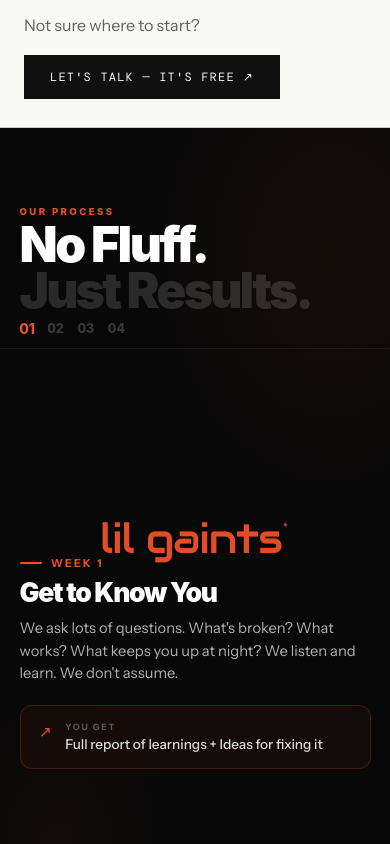
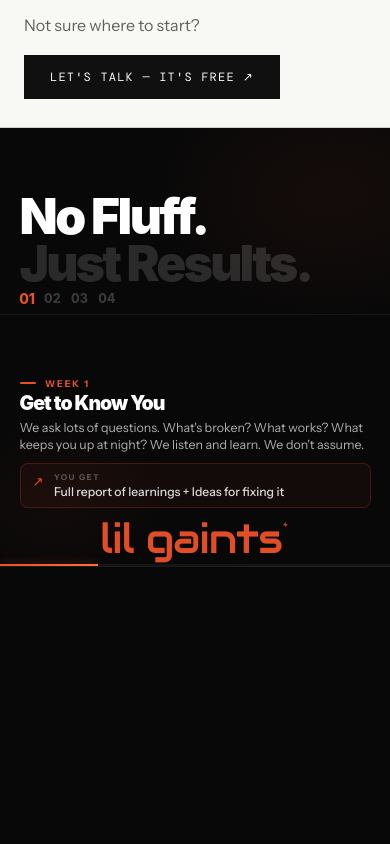
Before and after one commit to saadhan-p/Raikon, a Next.js app: page / in a window 390 px wide. Shown: the part 2660-3504 px from the top of the page. Built offline with nearby package versions, Linux system fonts and the light colour scheme; a web font is replaced by a local one.

Commit message:
fix(mobile): fit our process section to half screen height, remove eyebrow and extra space

```diff
--- a/src/components/HowWeWork.module.css
+++ b/src/components/HowWeWork.module.css
@@ -153,9 +153,10 @@
   .sticky {
     grid-template-columns: 1fr;
     grid-template-rows: auto 1fr;
-    height: 100svh;
-    padding-top: calc(max(14px, env(safe-area-inset-top)) + 56px);
+    height: 52svh;
+    padding-top: calc(max(12px, env(safe-area-inset-top)) + 48px);
     box-sizing: border-box;
+    border-bottom: 1px solid rgba(255, 255, 255, 0.08);
     background:
       radial-gradient(ellipse 80% 50% at 85% 15%, rgba(232, 80, 42, 0.06), transparent 60%),
       radial-gradient(ellipse 60% 40% at 15% 85%, rgba(232, 80, 42, 0.04), transparent 50%),
@@ -163,27 +164,25 @@
   }
 
   .leftPanel {
-    padding: 0.5rem 5vw 0.75rem;
+    padding: 0.35rem 5vw 0.5rem;
     border-right: none;
     border-bottom: 1px solid rgba(255, 255, 255, 0.06);
     justify-content: flex-start;
   }
 
   .eyebrow {
-    margin-bottom: 0.25rem;
-    font-size: 0.6rem;
-    letter-spacing: 0.25em;
+    display: none !important;
   }
 
   .headline {
-    font-size: clamp(1.35rem, 5.8vw, 1.75rem);
-    margin-bottom: 0.45rem;
+    font-size: clamp(1.15rem, 4.8vw, 1.45rem);
+    margin-bottom: 0.3rem;
     line-height: 1.05;
   }
 
   .dotRow {
     flex-direction: row;
-    gap: 0.85rem;
+    gap: 0.65rem;
   }
 
   .dotLbl {
@@ -195,11 +194,10 @@
     flex-direction: column;
     justify-content: center;
     align-items: stretch;
-    padding: 1.25rem 5vw max(24px, env(safe-area-inset-bottom));
+    padding: 0.5rem 5vw 0.75rem;
     min-height: 0;
     flex: 1;
-    overflow-y: auto;
-    -webkit-overflow-scrolling: touch;
+    overflow: hidden;
   }
 }
 
@@ -313,26 +311,26 @@
   }
 
   .stepTag {
-    margin-bottom: 0.5rem;
-    font-size: 0.68rem;
+    margin-bottom: 0.25rem;
+    font-size: 0.58rem;
     letter-spacing: 0.2em;
   }
 
   .stepTagBar {
-    width: 22px;
+    width: 16px;
     height: 2px;
   }
 
   .stepTitle {
-    font-size: clamp(1.65rem, 6.8vw, 2.2rem);
-    margin: 0 0 0.65rem;
+    font-size: clamp(1.2rem, 5vw, 1.45rem);
+    margin: 0 0 0.3rem;
     line-height: 1.08;
   }
 
   .stepDesc {
-    font-size: 0.92rem;
-    line-height: 1.55;
-    margin: 0 0 1.25rem;
+    font-size: 0.78rem;
+    line-height: 1.38;
+    margin: 0 0 0.6rem;
     max-width: 100%;
     color: rgba(255, 255, 255, 0.68);
   }
@@ -340,25 +338,25 @@
   .stepDeliverable {
     width: 100%;
     box-sizing: border-box;
-    padding: 0.9rem 1.15rem;
-    border-radius: 12px;
-    gap: 0.85rem;
+    padding: 0.5rem 0.75rem;
+    border-radius: 8px;
+    gap: 0.65rem;
     background: rgba(232, 80, 42, 0.05);
     border: 1px solid rgba(232, 80, 42, 0.22);
   }
 
   .deliverableIcon {
-    font-size: 0.95rem;
+    font-size: 0.82rem;
     margin-top: 1px;
   }
 
   .deliverableLabel {
-    font-size: 0.55rem;
-    margin-bottom: 3px;
+    font-size: 0.5rem;
+    margin-bottom: 2px;
   }
 
   .deliverableValue {
-    font-size: 0.85rem;
-    line-height: 1.4;
+    font-size: 0.76rem;
+    line-height: 1.3;
   }
 }
```
